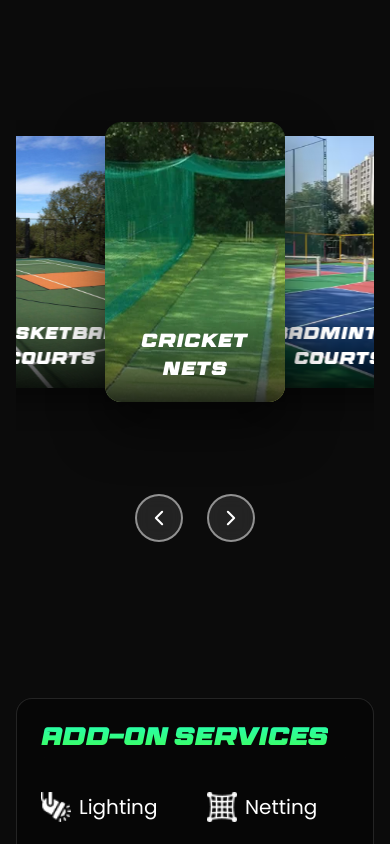
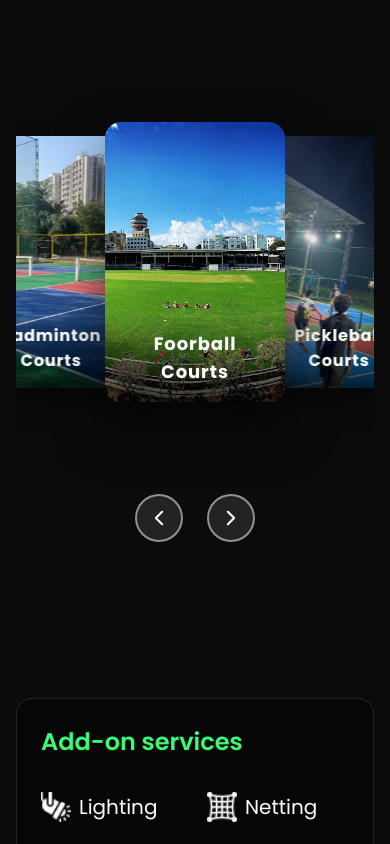
Before and after one commit to Shreyanshkhandelwal/sports-wizards, a React (Vite) app: page /infra in a window 390 px wide. Shown: the part 800-1644 px from the top of the page. Built offline with nearby package versions, Linux system fonts and the light colour scheme.

Commit message:
added text content to carousles

```diff
--- a/src/App.css
+++ b/src/App.css
@@ -22,12 +22,7 @@ body {
   font-style: normal;
 }
 
-h1,
-h2,
-h3,
-h4,
-h5,
-h6 {
+h1 {
   font-family: "Race Sport", sans-serif;
 }
 
--- a/src/components/FeaturedProjects.jsx
+++ b/src/components/FeaturedProjects.jsx
@@ -135,7 +135,7 @@ export default function FeaturedProjects() {
                       background:
                         "linear-gradient(91.1deg, #26FEB2 -0.39%, #46FD3E 81.76%)",
                     }}
-                    className="font-bold text-sm md:text-base py-2 px-5 md:py-3 md:px-6 rounded-full transition-transform hover:scale-105 text-black"
+                    className="font-bold text-sm md:text-base  px-5 md:py-3 md:px-6 rounded-full transition-transform hover:scale-105 text-black"
                   >
                     Build my Court
                   </button>
--- a/src/components/HeroCarousel.jsx
+++ b/src/components/HeroCarousel.jsx
@@ -1407,6 +1407,28 @@ const HeroCarousel = () => {
   const [isAnimating, setIsAnimating] = useState(false);
   const [dimensions, setDimensions] = useState({ width: 0, height: 0 });
   const containerRef = useRef(null);
+  const intervalRef = useRef(null);
+
+  const startAutoPlay = () => {
+    stopAutoPlay(); // clear if already running
+    intervalRef.current = setInterval(() => {
+      if (!isAnimating) {
+        nextSlide();
+      }
+    }, 3000);
+  };
+
+  const stopAutoPlay = () => {
+    if (intervalRef.current) {
+      clearInterval(intervalRef.current);
+      intervalRef.current = null;
+    }
+  };
+
+  useEffect(() => {
+    startAutoPlay();
+    return () => stopAutoPlay(); // cleanup on unmount
+  }, []); // re-run whenever slide changes
 
   const data = [
     {
@@ -1737,6 +1759,8 @@ const HeroCarousel = () => {
     <div
       ref={containerRef}
       className="w-full h-screen bg-gray-900 text-white overflow-hidden relative font-sans"
+      onMouseEnter={stopAutoPlay} // pause when hovering
+      onMouseLeave={startAutoPlay} // resume when leaving
     >
       <Header />
       <style jsx>{`
--- a/src/components/infra/InfraCrousle.jsx
+++ b/src/components/infra/InfraCrousle.jsx
@@ -545,20 +545,25 @@ const slides = [
   {
     image: "/cricket-court.png",
     title: "Pickleball Courts",
-    heading: "Professional Coaching",
+    heading: "Pickleball Courts",
     sections: [
       {
-        title: "Life Coaching",
+        title: "Acrylic Surface",
         content:
           "Personal development and goal achievement through structured coaching sessions and mentoring programs.",
       },
       {
-        title: "Business Coaching",
+        title: "PU Flooring",
         content:
           "Strategic business guidance, leadership development, and performance optimization for entrepreneurs.",
       },
       {
-        title: "Career Coaching",
+        title: "PP Tiles",
+        content:
+          "Career transition support, interview preparation, and professional growth strategies for success.",
+      },
+      {
+        title: "Wooden Flooring",
         content:
           "Career transition support, interview preparation, and professional growth strategies for success.",
       },
@@ -567,22 +572,27 @@ const slides = [
   {
     image: "/coaching.jpg",
     title: "Basketball Courts",
-    heading: "Event Management",
+    heading: "Basketball Courts",
     sections: [
       {
-        title: "Corporate Events",
+        title: "Acrylic Surface",
         content:
-          "Professional corporate gatherings, conferences, and team building activities. Complete event planning and execution services.",
+          "Personal development and goal achievement through structured coaching sessions and mentoring programs.",
       },
       {
-        title: "Social Gatherings",
+        title: "PU Flooring",
         content:
-          "Memorable social events including parties, celebrations, and community gatherings with full-service coordination.",
+          "Strategic business guidance, leadership development, and performance optimization for entrepreneurs.",
       },
       {
-        title: "Virtual Events",
+        title: "PP Tiles",
         content:
-          "Modern virtual and hybrid event solutions with cutting-edge technology and seamless user experience.",
+          "Career transition support, interview preparation, and professional growth strategies for success.",
+      },
+      {
+        title: "Wooden Flooring",
+        content:
+          "Career transition support, interview preparation, and professional growth strategies for success.",
       },
     ],
   },
@@ -590,42 +600,37 @@ const slides = [
   {
     image: "/e3.png",
     title: "Cricket Nets",
-    heading: "Skills Development",
+    heading: "Cricket Nets",
     sections: [
       {
-        title: "Technical Training",
+        title: "Artificial Glass",
         content:
           "Comprehensive technical skill development programs with hands-on learning and certification paths.",
       },
       {
-        title: "Soft Skills",
+        title: "Turf",
         content:
           "Communication, leadership, and interpersonal skills training for professional and personal growth.",
-      },
-      {
-        title: "Online Courses",
-        content:
-          "Flexible online learning platforms with interactive content and progress tracking systems.",
       },
     ],
   },
   {
     image: "/badminton-court.png",
     title: "Badminton Courts",
-    heading: "Premium Products",
+    heading: "Badminton Courts",
     sections: [
       {
-        title: "Branded Apparel",
+        title: "PVC Vinyl Flooring",
         content:
           "High-quality branded clothing and accessories with custom designs and premium materials.",
       },
       {
-        title: "Tech Accessories",
+        title: "Wooden Flooring",
         content:
           "Modern technology accessories and gadgets with innovative features and sleek designs.",
       },
       {
-        title: "Custom Items",
+        title: "PP Tiles",
         content:
           "Personalized merchandise and promotional items tailored to your brand and requirements.",
       },
@@ -634,22 +639,17 @@ const slides = [
   {
     image: "/soccer-field.png",
     title: "Foorball Courts",
-    heading: "Expert Consultation",
+    heading: "Foorball Courts",
     sections: [
       {
-        title: "Strategy Consulting",
+        title: "Artificial Grass",
         content:
           "Strategic business planning, market analysis, and growth strategies for sustainable success.",
       },
       {
-        title: "Digital Transformation",
+        title: "Turf",
         content:
           "Technology integration, digital workflow optimization, and modern business process solutions.",
-      },
-      {
-        title: "Performance Optimization",
-        content:
-          "Operational efficiency improvements, cost reduction strategies, and performance metrics analysis.",
       },
     ],
   },
@@ -676,13 +676,13 @@ const ImprovedCarousel = () => {
   }, []);
 
   // Auto-loop functionality
-  //   useEffect(() => {
-  //     const interval = setInterval(() => {
-  //       setCurrentSlide((prev) => (prev + 1) % slides.length);
-  //     }, 4000);
+  useEffect(() => {
+    const interval = setInterval(() => {
+      setCurrentSlide((prev) => (prev + 1) % slides.length);
+    }, 3000);
 
-  //     return () => clearInterval(interval);
-  //   }, []);
+    return () => clearInterval(interval);
+  }, []);
 
   const getSlideSize = () => {
     const screenWidth = windowSize.width;
--- a/src/components/utils/CTAReuse.jsx
+++ b/src/components/utils/CTAReuse.jsx
@@ -26,7 +26,7 @@ const CTAReuse = ({
             }`}
         >
           <div>
-            <h2 className="text-3xl md:text-4xl font-bold uppercase">
+            <h1 className="text-3xl md:text-4xl font-bold uppercase">
               {headingParts.map((part, i) =>
                 part === accentWord ? (
                   <span
@@ -44,7 +44,7 @@ const CTAReuse = ({
                   part
                 )
               )}
-            </h2>
+            </h1>
             {paragraph && (
               <p
                 className={`mt-4 text-bg-foreground-secondary ${
```
